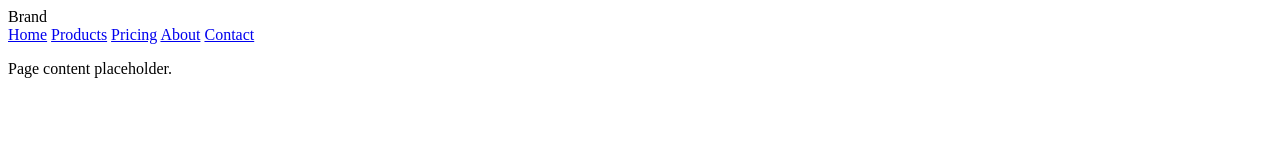
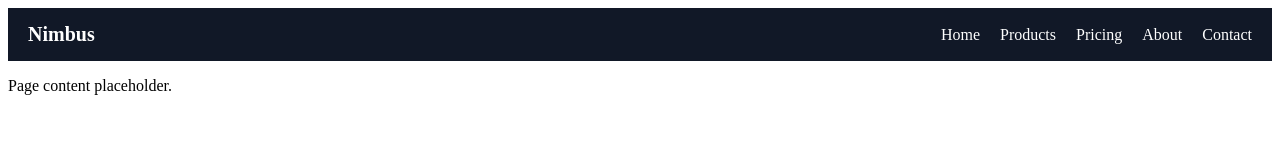
Before and after one commit to Aysha-AlAbri/s07-Flexbox-Grid, a plain HTML site: page task-01-navbar/index.html in a window 1280 px wide. Drawn offline with Linux system fonts and the light colour scheme.

Commit message:
Complete Task 01 - Navbar using Flexbox

```diff
--- a/task-01-navbar/index.html
+++ b/task-01-navbar/index.html
@@ -11,7 +11,7 @@
        and on small screens the links should wrap onto a second line
        instead of overflowing -->
   <header class="site-header">
-    <div class="logo">Brand</div>
+    <div class="logo">Nimbus</div>
     <nav class="nav">
       <a href="#">Home</a>
       <a href="#">Products</a>
--- a/task-01-navbar/styles.css
+++ b/task-01-navbar/styles.css
@@ -1 +1,34 @@
 /* TODO: build .site-header and .nav with Flexbox to match the mockup */
+.site-header{
+    display: flex;
+    justify-content: space-between;
+    align-items: center;
+    flex-wrap: wrap;
+    gap: 15px;
+    background-color:#111827;
+    padding: 15px 20px;
+
+}
+.nav{
+    display: flex;
+    justify-content: flex-end;
+    align-items: center;
+    flex-wrap: wrap;
+    gap: 20px;
+    flex: 1 1 300px;
+    min-width: 0;
+}
+.nav a{
+    color: #ffffff;
+    text-decoration:none ;
+}
+
+.logo{
+    color: #ffffff;
+    font-size: 20px;
+    font-weight: bold ;
+}
+
+.p{
+    color:#1a1a1a
+}
```
